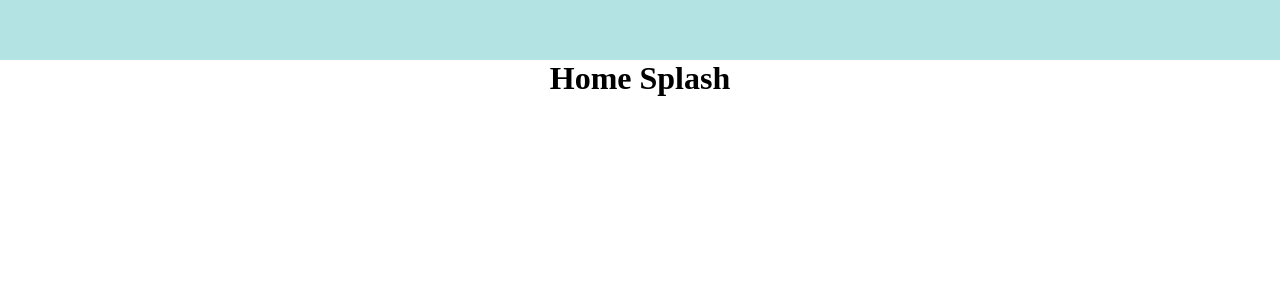
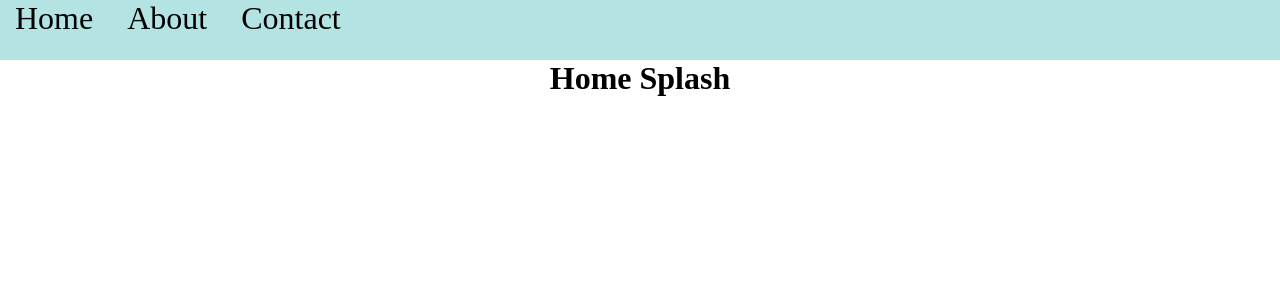
Before and after one commit to mnmcalli/JavascriptLayout, a plain HTML site: page index.html in a window 1280 px wide. Shown: the top 283 px of the page. Drawn offline with Linux system fonts and the light colour scheme.

Commit message:
Add files via upload

```diff
--- a/css/style.css
+++ b/css/style.css
@@ -100,11 +100,15 @@ img{
         align-items: center;
         color: white;
         min-height: 150px;
-        background-color: red;
+        background-color: aqua;
         z-index: 98;
         transition: .25s;
     }
     .contentBox{
         margin: 50px;
     }
+    nav a{
+        position: absolute;
+        top: -600px;
+    }
 }
--- a/index.html
+++ b/index.html
@@ -12,11 +12,14 @@
             <div class="bar"></div>
             <div class="bar"></div>
         </div>
+        <a href="index.html">Home</a>
+        <a href="about.html">About</a>
+        <a href="contact.html">Contact</a>
     </nav>
     <div class="menu">
-        <h1>Item</h1>
-        <h1>Item</h1>
-        <h1>Item</h1>
+        <a href="index.html">Home</a>
+        <a href="about.html">About</a>
+        <a href="contact.html">Contact</a>
     </div>
 
     <script src="app/index.js"></script>
```
Also changed, not shown: about.html (+7 -4 lines), contact.html (+7 -7 lines).
